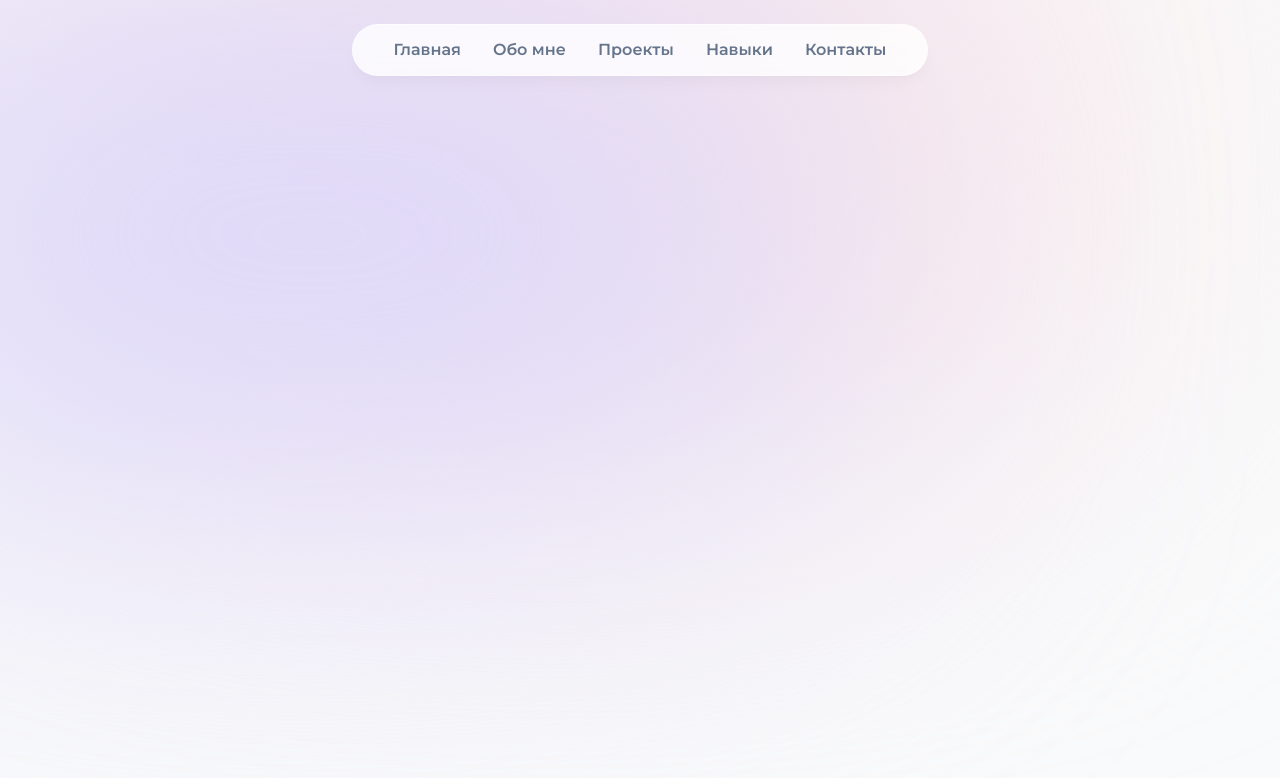
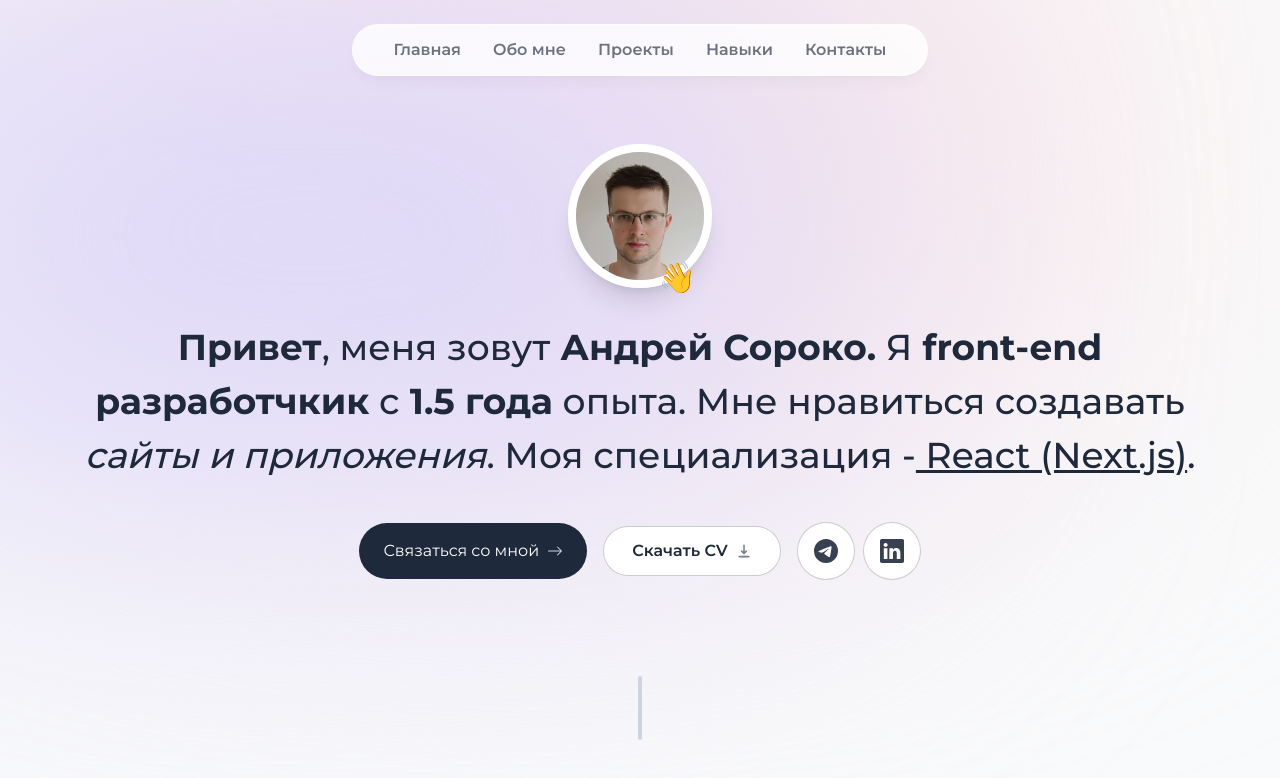
Before and after one commit to cLubber1337/andrey-soroko-portfolio, a Next.js app: page / in a window 1280 px wide. Shown: the top 778 px of the page. Built offline with nearby package versions, Linux system fonts and the light colour scheme.

Commit message:
feat: intro section, section-divider

```diff
--- a/app/layout.tsx
+++ b/app/layout.tsx
@@ -14,9 +14,7 @@ export const metadata = {
 export default function RootLayout({ children }: { children: ReactNode }) {
   return (
     <html lang="ru">
-      <body
-        className={`${inter.className} bg-gray-50 text-slate-500 relative pt-28 sm:pt-36 h-[10000px]`}
-      >
+      <body className={`${inter.className} bg-gray-50 text-slate-800 relative pt-28 sm:pt-36`}>
         <div
           className="bg-[#fbe2e3] absolute top-[-6rem] -z-10 right-[11rem] h-[31.25rem]
         w-[31.25rem] rounded-full blur-[10rem] sm:w-[68.75rem]"
--- a/app/page.tsx
+++ b/app/page.tsx
@@ -1,5 +1,11 @@
-import { Header } from '@/components/header'
+import { Intro } from '@/components/Intro'
+import { SectionDivider } from '@/components/section-divider'
 
 export default function Home() {
-  return <main></main>
+  return (
+    <main className="flex flex-col items-center px-4">
+      <Intro />
+      <SectionDivider />
+    </main>
+  )
 }
--- /dev/null
+++ b/components/Intro.tsx
@@ -0,0 +1,113 @@
+'use client'
+import meImg from '@/public/me.jpg'
+import Image from 'next/image'
+import { motion } from 'framer-motion'
+import Link from 'next/link'
+import { BsArrowRight, BsLinkedin, BsTelegram } from 'react-icons/bs'
+import { HiDownload } from 'react-icons/hi'
+
+export const Intro = () => {
+  return (
+    <section className="mb-28 max-w-6xl text-center sm:mb-0">
+      <div className="flex items-center justify-center">
+        <div className="relative select-none">
+          <motion.div
+            initial={{ opacity: 0, scale: 0 }}
+            animate={{ scale: 1, opacity: 1 }}
+            transition={{
+              type: 'tween',
+              stiffness: 100,
+              damping: 50,
+              duration: 0.5,
+            }}
+          >
+            <Image
+              className="rounded-full w-36 h-36 object-cover border-8 border-white shadow-xl"
+              style={{ objectPosition: 'top' }}
+              quality={95}
+              src={meImg}
+              alt="Andrey Soroko"
+              priority
+            />
+          </motion.div>
+
+          <motion.span
+            className="absolute bottom-[-0.5rem] right-4 text-3xl"
+            initial={{ opacity: 0, scale: 0 }}
+            animate={{ scale: 1, opacity: 1 }}
+            transition={{
+              type: 'spring',
+              stiffness: 125,
+              delay: 0.1,
+              duration: 0.7,
+            }}
+          >
+            👋
+          </motion.span>
+        </div>
+      </div>
+
+      <motion.h1
+        className="mb-10 mt-4 px-4 text-2xl font-medium !leading-[1.5] sm:text-4xl sm:mt-8"
+        initial={{ opacity: 0, y: 100 }}
+        animate={{ opacity: 1, y: 0 }}
+      >
+        <span className="font-bold">Привет</span>, меня зовут
+        <span className="font-bold"> Андрей Сороко.</span> Я
+        <span className="font-bold"> front-end разработчкик</span> с
+        <span className="font-bold"> 1.5 года</span> опыта. Мне нравиться создавать
+        <span className="italic"> сайты и приложения</span>. Моя специализация -
+        <span className="underline"> React (Next.js)</span>.
+      </motion.h1>
+      <motion.div
+        className="flex flex-col items-center gap-4 sm:flex-row sm:justify-center"
+        initial={{ opacity: 0, y: 100 }}
+        animate={{ opacity: 1, y: 0 }}
+        transition={{ delay: 0.1 }}
+      >
+        <Link
+          className="group flex items-center gap-2 bg-slate-800 text-white px-6
+          py-4 rounded-full outline-none focus:scale-110 hover:scale-110 hover:bg-slate-950
+          active:scale-105
+          transition-all"
+          href="#contact"
+        >
+          Связаться со мной{' '}
+          <BsArrowRight className="opacity-80 group-hover:translate-x-1 transition" />
+        </Link>
+        <a
+          className="group bg-white font-semibold px-7 py-3 flex items-center gap-2
+          rounded-full outline-none focus:scale-110 hover:scale-110 active:scale-105
+          transition-all cursor-pointer border border-black/20
+          hover:text-slate-950"
+          href="/AndreySoroko.pdf"
+          download
+        >
+          Скачать CV <HiDownload className="opacity-60 group-hover:translate-y-1 transition" />
+        </a>
+        <div className="flex gap-2">
+          <a
+            className="bg-white p-4 text-gray-700 hover:text-slate-950 flex
+        items-center rounded-full focus:scale-[1.15]
+        hover:scale-[1.15] active:scale-105 transition-all cursor-pointer border
+        border-black/20"
+            href="https://t.me/AndreySoroko"
+            target="_blank"
+          >
+            <BsTelegram size={24} />
+          </a>
+          <a
+            className="bg-white p-4 text-gray-700 hover:text-slate-950 flex
+        items-center rounded-full focus:scale-[1.15]
+        hover:scale-[1.15] active:scale-105 transition-all cursor-pointer border
+        border-black/20"
+            href="https://www.linkedin.com/in/andrey-soroko/"
+            target="_blank"
+          >
+            <BsLinkedin size={24} />
+          </a>
+        </div>
+      </motion.div>
+    </section>
+  )
+}
--- a/components/header.tsx
+++ b/components/header.tsx
@@ -7,9 +7,9 @@ export const Header = () => {
   return (
     <header className="z-[999] relative">
       <motion.nav
-        className="flex items-center fixed top-0 left-1/2 transform -translate-x-1/2  h-[4.5rem] w-full rounded-none border
-        border-white border-opacity-40 bg-white bg-opacity-80 shadow-lg shadow-black/[0.03]
-        backdrop-blur-[0.5rem] sm:top-6 sm:h-[3.25rem] sm:w-[36rem] sm:rounded-full"
+        className="flex items-center fixed top-0 left-1/2 transform -translate-x-1/2  h-[4.5rem] w-full
+        rounded-none border border-white border-opacity-40 bg-white bg-opacity-80 shadow-lg shadow-black/[0.03]
+        backdrop-blur-[0.25rem] sm:top-6 sm:h-[3.25rem] sm:w-[36rem] sm:rounded-full"
         initial={{ opacity: 0, x: '-50%', y: -100 }}
         animate={{ opacity: 1, x: '-50%', y: 0 }}
       >
@@ -17,7 +17,8 @@ export const Header = () => {
           {links.map(({ href, name }) => {
             return (
               <li
-                className="text-sm whitespace-nowrap px-1 font-semibold transition hover:text-gray-950 sm:px-3 sm:text-base"
+                className="text-sm whitespace-nowrap text-gray-500 px-1 font-semibold transition hover:text-gray-950
+                sm:px-3 sm:text-base"
                 key={name}
               >
                 <Link href={href}>{name}</Link>
--- /dev/null
+++ b/components/section-divider.tsx
@@ -0,0 +1,13 @@
+'use client'
+import { motion } from 'framer-motion'
+
+export const SectionDivider = () => {
+  return (
+    <motion.div
+      className="bg-slate-300 my-24 h-16 w-1 rounded-full hidden sm:block"
+      initial={{ opacity: 0, y: 100 }}
+      animate={{ opacity: 1, y: 0 }}
+      transition={{ delay: 0.125 }}
+    ></motion.div>
+  )
+}
```
Also changed, not shown: public/me.jpg (added), 1 other file (tests, documents, lock files or other folders).
